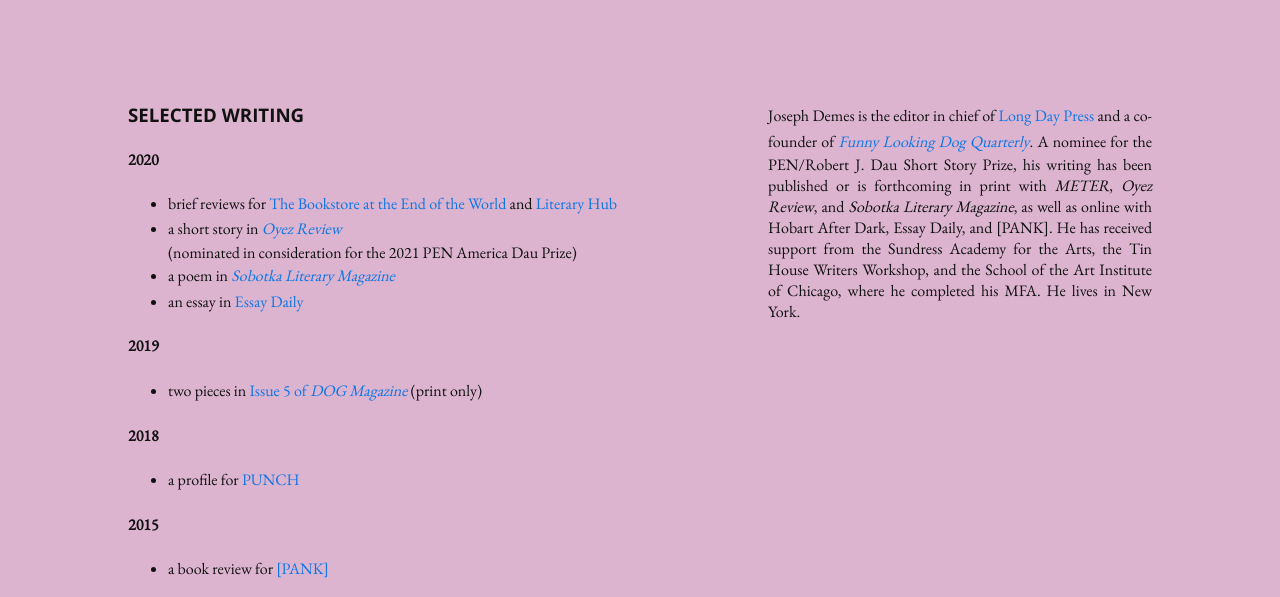
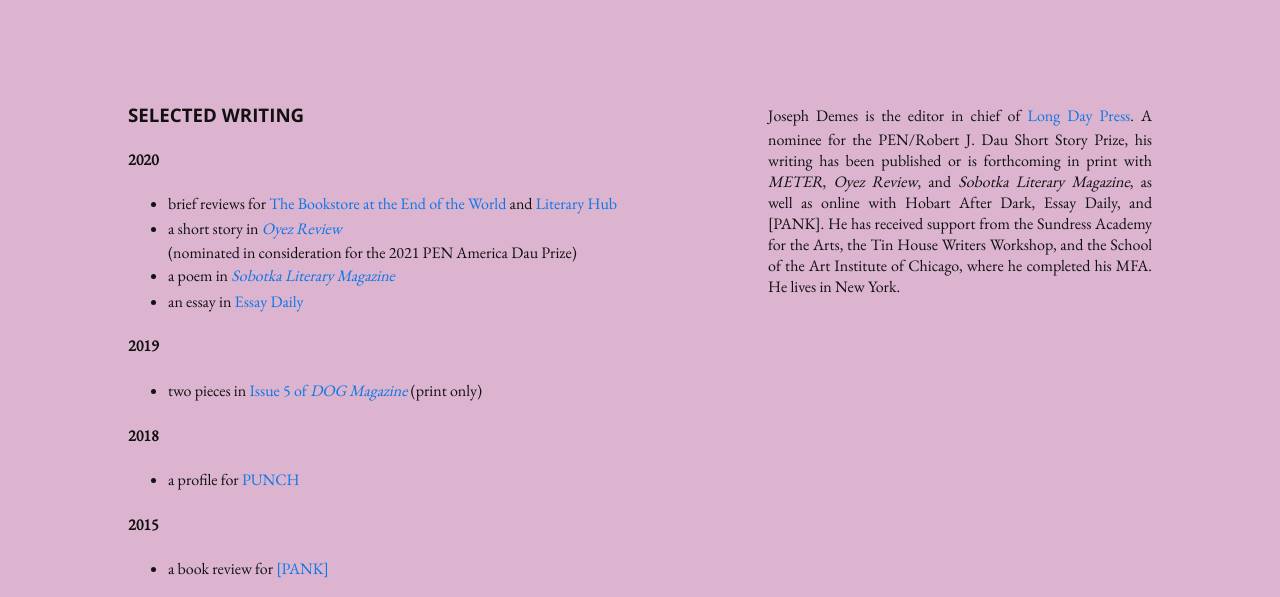
Before and after one commit to jdemes/jdemes, a plain HTML site: page index.html in a window 1280 px wide. Shown: the part 167-764 px from the top of the page. Drawn offline with nearby package versions, Linux system fonts and the light colour scheme.

Commit message:
Update index.html

```diff
--- a/index.html
+++ b/index.html
@@ -40,7 +40,7 @@
 <h3>about</h3>
 </div>
 
-Joseph Demes is the editor in chief of <a href="http://www.longdaypress.com/" target="_blank">Long Day Press</a> and a co-founder of <i><a href="https://www.funnylookingdogquarterly.com/" target="_blank">Funny Looking Dog Quarterly</a></i>. A nominee for the PEN/Robert J. Dau Short Story Prize, his writing has been published or is forthcoming in print with <i>METER</i>, <i>Oyez Review</i>, and <i>Sobotka Literary Magazine</i>, as well as online with Hobart After Dark, Essay Daily, and [PANK]. He has received support from the Sundress Academy for the Arts, the Tin House Writers Workshop, and the School of the Art Institute of Chicago, where he completed his MFA. He lives in New York.
+Joseph Demes is the editor in chief of <a href="http://www.longdaypress.com/" target="_blank">Long Day Press</a>. A nominee for the PEN/Robert J. Dau Short Story Prize, his writing has been published or is forthcoming in print with <i>METER</i>, <i>Oyez Review</i>, and <i>Sobotka Literary Magazine</i>, as well as online with Hobart After Dark, Essay Daily, and [PANK]. He has received support from the Sundress Academy for the Arts, the Tin House Writers Workshop, and the School of the Art Institute of Chicago, where he completed his MFA. He lives in New York.
 
 
 
```
